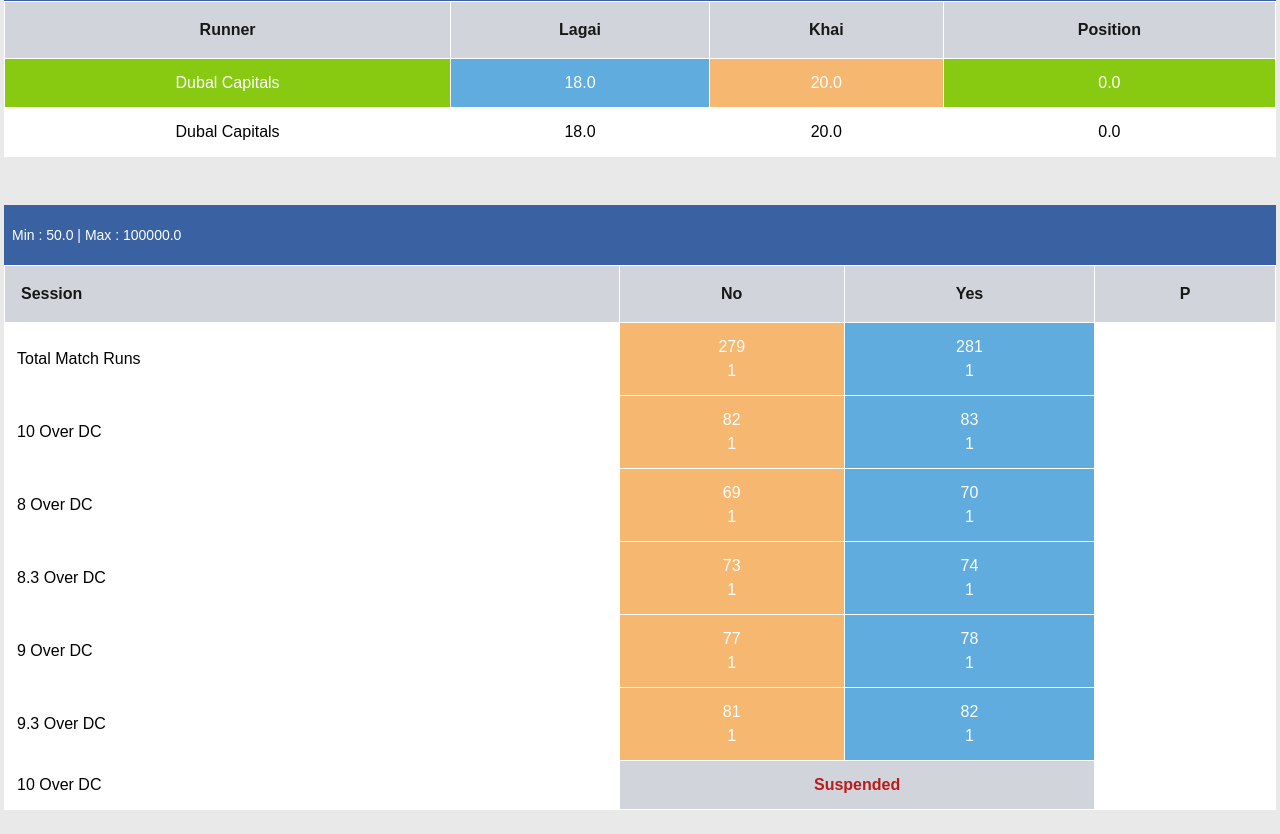
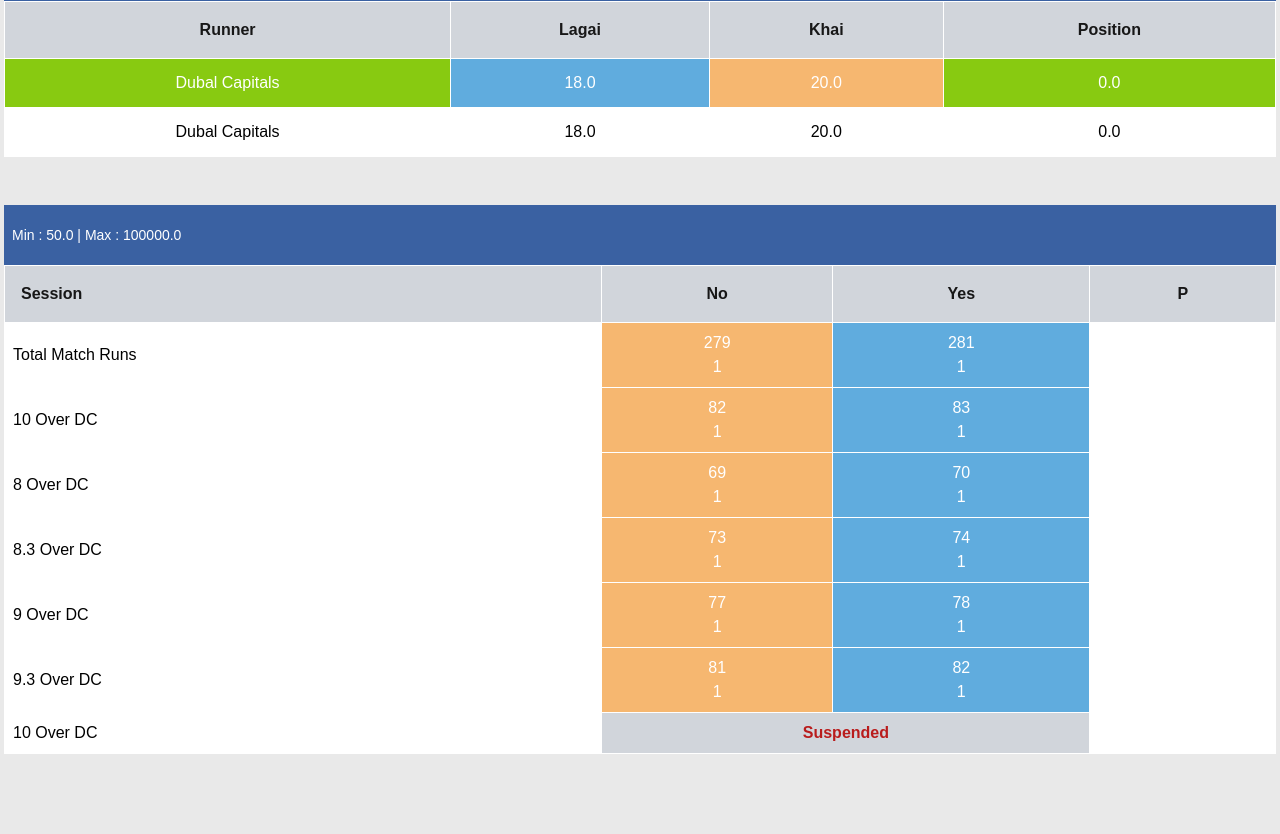
Before and after one commit to sid2213/TempProject, a Next.js app in the folder trypage/: page / in a window 1280 px wide. Shown: the part 435-1269 px from the top of the page. After the commit the page ends 1213 px from the top, so only its background shows below. Built offline with nearby package versions, Linux system fonts and the light colour scheme.

Commit message:
Update Box2.js

```diff
--- a/trypage/src/app/components/Box2.js
+++ b/trypage/src/app/components/Box2.js
@@ -27,27 +27,27 @@
                         {values.map((items) => {
                             return (
                                 <tr>
-                                    <td class="border border-white p-3 text-left bg-white text-black">{items.title}</td>
+                                    <td class="border border-white p-2 text-left bg-white text-black">{items.title}</td>
                                     {!items.suspense ? (<>
-                                        <td class="border border-white p-3 text-center bg-[#F6B770] text-white">
+                                        <td class="border border-white p-2 text-center bg-[#F6B770] text-white">
                                             <div>
                                                 <div>{items.value1}</div>
                                                 <div >{items.sub1}</div>
                                             </div>
                                         </td>
-                                        <td class="border border-white p-3 text-center bg-[#60ACDE] text-white">
+                                        <td class="border border-white p-2 text-center bg-[#60ACDE] text-white">
                                             <div>
                                                 <div>{items.value2}</div>
                                                 <div >{items.sub2}</div>
                                             </div>
                                         </td></>) : (
                                         <>
-                                            <td class="border border-white p-3 text-center bg-gray-300 text-red-700 font-bold" colspan="2">
+                                            <td class="border border-white p-2 text-center bg-gray-300 text-red-700 font-bold" colspan="2">
                                                 Suspended
                                             </td>
                                         </>
                                     )}
-                                    <td class="border border-white p-3 text-center bg-white text-white">{items.value3}</td>
+                                    <td class="border border-white p-2 text-center bg-white text-white">{items.value3}</td>
                                 </tr>
                             )
                         })}
```
